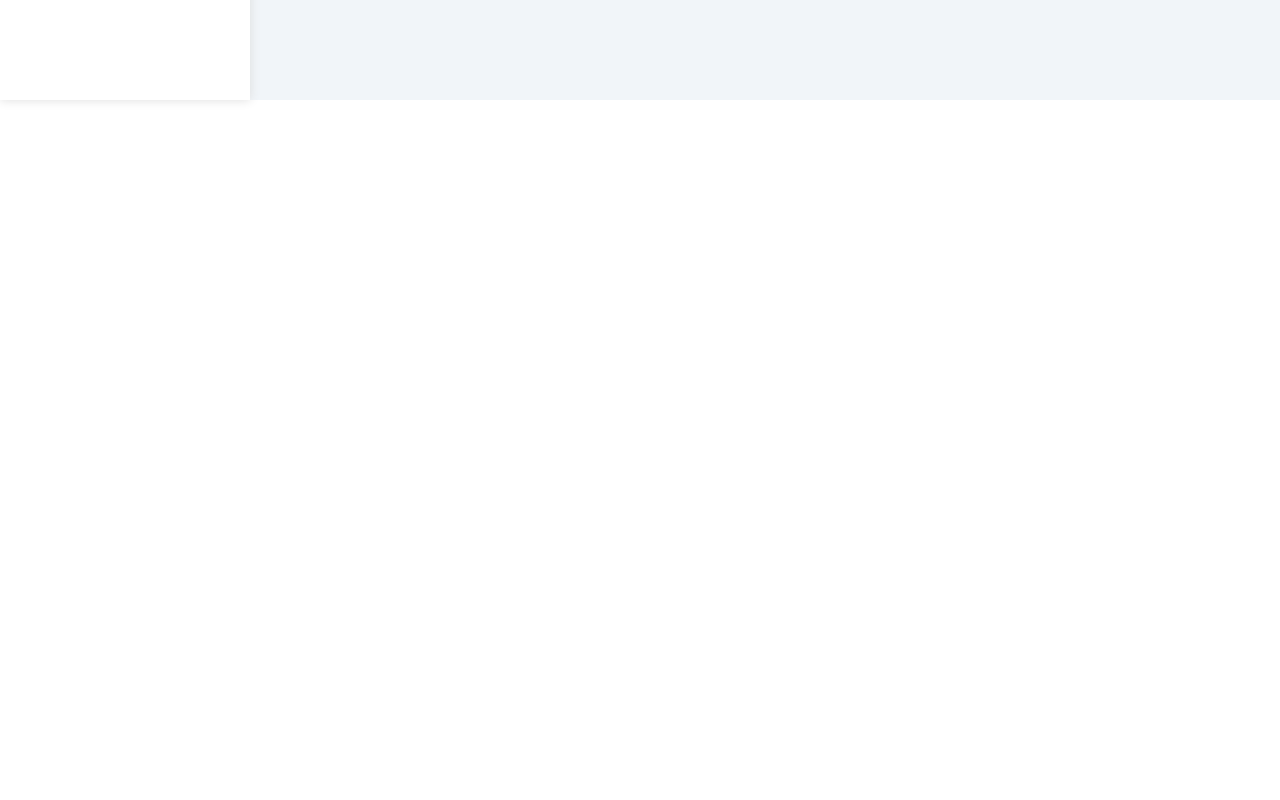
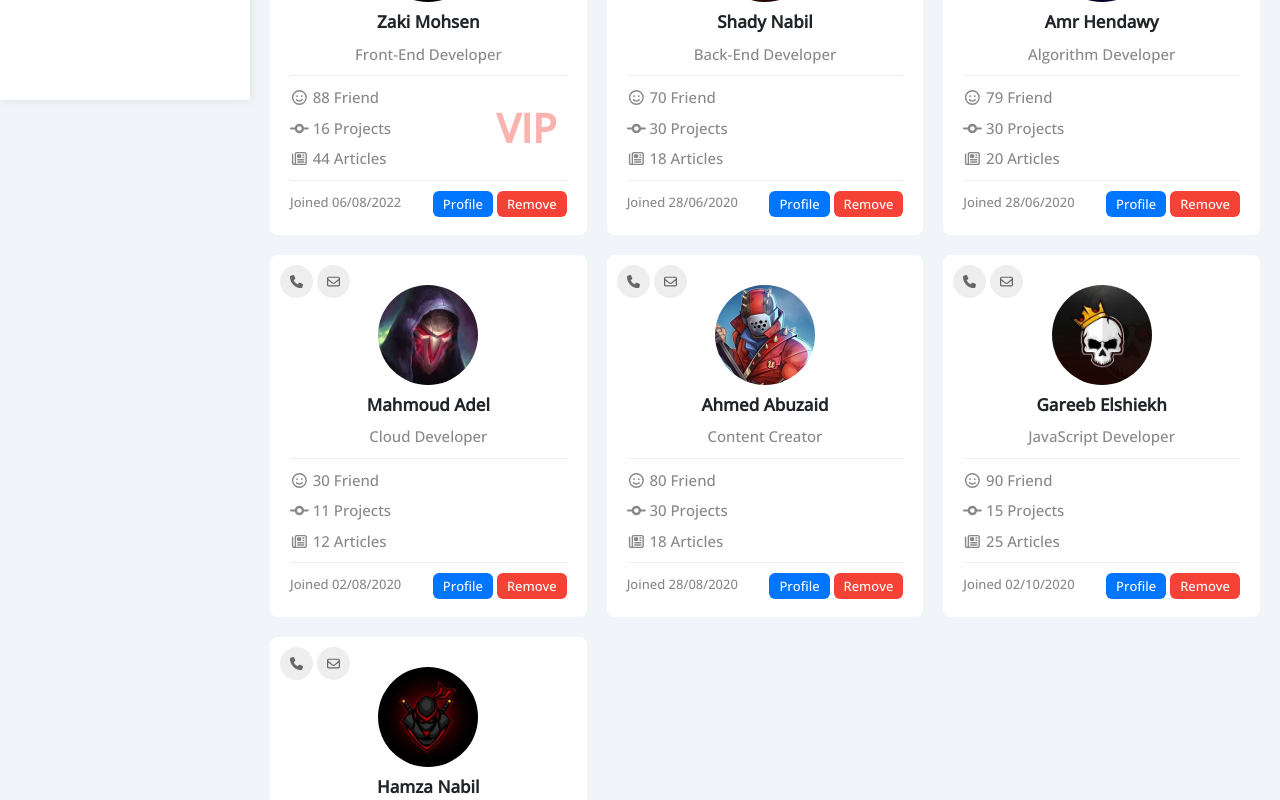
Before and after one commit to zaki164/Atsky, a React (Create React App) app: page /Friends in a window 1280 px wide. Shown: the part 700-1500 px from the top of the page. Before the commit the page ends 800 px from the top, so only its background shows below. Built offline with nearby package versions, Linux system fonts and the light colour scheme.

Commit message:
Friends Page

```diff
--- a/src/constants/data.js
+++ b/src/constants/data.js
@@ -583,6 +583,314 @@ const CoursesData = [
   },
 ];
 
+const FriendsData = [
+  {
+    img: images.friend1,
+    name: "Ahmed Nasser",
+    job: "JavaScript Developer",
+    friendsNum: 99,
+    projectsNum: 15,
+    articlesNum: 25,
+    joined: "02/10/2021",
+    vip: true,
+  },
+  {
+    img: images.friend2,
+    name: "Omar Fathy",
+    job: "Cloud Developer",
+    friendsNum: 30,
+    projectsNum: 11,
+    articlesNum: 12,
+    joined: "02/08/2020",
+    vip: false,
+  },
+  {
+    img: images.friend3,
+    name: "Omar Ahmed",
+    job: "Mobile Developer",
+    friendsNum: 80,
+    projectsNum: 20,
+    articlesNum: 18,
+    joined: "02/06/2020",
+    vip: false,
+  },
+  {
+    img: images.friend4,
+    name: "Zaki Mohsen",
+    job: "Front-End Developer",
+    friendsNum: 88,
+    projectsNum: 16,
+    articlesNum: 44,
+    joined: "06/08/2022",
+    vip: true,
+  },
+  {
+    img: images.friend5,
+    name: "Shady Nabil",
+    job: "Back-End Developer",
+    friendsNum: 70,
+    projectsNum: 30,
+    articlesNum: 18,
+    joined: "28/06/2020",
+    vip: false,
+  },
+  {
+    img: images.friend2,
+    name: "Amr Hendawy",
+    job: "Algorithm Developer",
+    friendsNum: 79,
+    projectsNum: 30,
+    articlesNum: 20,
+    joined: "28/06/2020",
+    vip: false,
+  },
+  {
+    img: images.friend3,
+    name: "Mahmoud Adel",
+    job: "Cloud Developer",
+    friendsNum: 30,
+    projectsNum: 11,
+    articlesNum: 12,
+    joined: "02/08/2020",
+    vip: false,
+  },
+  {
+    img: images.friend1,
+    name: "Ahmed Abuzaid",
+    job: "Content Creator",
+    friendsNum: 80,
+    projectsNum: 30,
+    articlesNum: 18,
+    joined: "28/08/2020",
+    vip: false,
+  },
+  {
+    img: images.friend5,
+    name: "Gareeb Elshiekh",
+    job: "JavaScript Developer",
+    friendsNum: 90,
+    projectsNum: 15,
+    articlesNum: 25,
+    joined: "02/10/2020",
+    vip: false,
+  },
+  {
+    img: images.friend4,
+    name: "Hamza Nabil",
+    job: "Front-End Developer",
+    friendsNum: 80,
+    projectsNum: 20,
+    articlesNum: 14,
+    joined: "02/06/2020",
+    vip: true,
+  },
+];
+
+const FilesData = [
+  {
+    img: images.pdf,
+    extention: "pdf",
+    name: "Zaki",
+    date: "22/08/2021",
+    size: 5.5,
+  },
+  {
+    img: images.avi,
+    extention: "avi",
+    name: "Admin",
+    date: "20/06/2020",
+    size: 14.2,
+  },
+  {
+    img: images.eps,
+    extention: "eps",
+    name: "Uploader",
+    date: "20/06/2020",
+    size: 22.4,
+  },
+  {
+    img: images.psd,
+    extention: "psd",
+    name: "Ahmed",
+    date: "20/06/2020",
+    size: 18.1,
+  },
+  {
+    img: images.dll,
+    extention: "dll",
+    name: "Coder",
+    date: "20/06/2020",
+    size: 2.2,
+  },
+  {
+    img: images.png,
+    extention: "png",
+    name: "Designer",
+    date: "20/06/2020",
+    size: 1.9,
+  },
+  {
+    img: images.dll,
+    extention: "dll",
+    name: "Coder",
+    date: "16/5/2021",
+    size: 20.5,
+  },
+  {
+    img: images.png,
+    extention: "png",
+    name: "Designer",
+    date: "16/5/2021",
+    size: 20.2,
+  },
+  {
+    img: images.psd,
+    extention: "psd",
+    name: "Coder",
+    date: "16/5/2021",
+    size: 22.5,
+  },
+  {
+    img: images.pdf,
+    extention: "pdf",
+    name: "Osama",
+    date: "16/5/2021",
+    size: 26.5,
+  },
+  {
+    img: images.avi,
+    extention: "avi",
+    name: "Uploader",
+    date: "16/5/2021",
+    size: 8.8,
+  },
+  {
+    img: images.pdf,
+    extention: "pdf",
+    name: "Admin",
+    date: "16/5/2021",
+    size: 24.4,
+  },
+  {
+    img: images.psd,
+    extention: "psd",
+    name: "Coder",
+    date: "16/5/2021",
+    size: 2.1,
+  },
+  {
+    img: images.eps,
+    extention: "eps",
+    name: "Designer",
+    date: "16/5/2021",
+    size: 4.3,
+  },
+  {
+    img: images.avi,
+    extention: "avi",
+    name: "Shawky",
+    date: "16/5/2021",
+    size: 6.2,
+  },
+  {
+    img: images.dll,
+    extention: "dll",
+    name: "Coder",
+    date: "16/5/2021",
+    size: 3.3,
+  },
+  {
+    img: images.psd,
+    extention: "psd",
+    name: "Kamal",
+    date: "07/2/2020",
+    size: 8.1,
+  },
+  {
+    img: images.eps,
+    extention: "eps",
+    name: "Admin",
+    date: "07/2/2020",
+    size: 4.4,
+  },
+  {
+    img: images.dll,
+    extention: "dll",
+    name: "Ahmed",
+    date: "07/2/2020",
+    size: 3.2,
+  },
+  {
+    img: images.avi,
+    extention: "avi",
+    name: "Uploader",
+    date: "07/2/2020",
+    size: 3.3,
+  },
+  {
+    img: images.pdf,
+    extention: "pdf",
+    name: "Designer",
+    date: "07/2/2020",
+    size: 2.1,
+  },
+  {
+    img: images.psd,
+    extention: "psd",
+    name: "Coder",
+    date: "07/2/2020",
+    size: 3.6,
+  },
+  {
+    img: images.avi,
+    extention: "avi",
+    name: "Admin",
+    date: "07/2/2020",
+    size: 2.5,
+  },
+  {
+    img: images.dll,
+    extention: "dll",
+    name: "Hamza",
+    date: "07/2/2020",
+    size: 1.5,
+  },
+  {
+    img: images.psd,
+    extention: "psd",
+    name: "Designer",
+    date: "07/2/2020",
+    size: 7.7,
+  }
+];
+
+const PlansData = [
+  {
+    plan: "Free",
+    price: 0.00,
+    color: "green",
+    allow: ["Access All Text Lessons", "Access All Videos Lessons", "Appear On Leaderboard"],
+    blocked: ["Browse Content Without Ads", "Access All Assignments", "Get Daily Prizes", "Earn Certificate", "1 GB Space For Hosting Files", "Access Badge System"],
+    current: true
+  },
+  {
+    plan: "Basic",
+    price: 7.99,
+    color: "blue",
+    allow: ["Access All Text Lessons", "Access All Videos Lessons", "Appear On Leaderboard", "Browse Content Without Ads", "Access All Assignments", "Get Daily Prizes", "Earn Certificate"],
+    blocked: ["1 GB Space For Hosting Files", "Access Badge System"],
+    current: false
+  },
+  {
+    plan: "Premium",
+    price: 0.00,
+    color: "green",
+    allow: ["Access All Text Lessons", "Access All Videos Lessons", "Appear On Leaderboard", "Browse Content Without Ads", "Access All Assignments", "Get Daily Prizes", "Earn Certificate", "1 GB Space For Hosting Files", "Access Badge System"],
+    blocked: [],
+    current: true
+  },
+];
+
 const data = {
   nav,
   LatestUploadsData,
@@ -601,6 +909,9 @@ const data = {
   ServerNames,
   ProjectsData,
   CoursesData,
+  FriendsData,
+  FilesData,
+  PlansData,
 }
 
 export default data
--- a/src/pages/Files/Files.scss
+++ b/src/pages/Files/Files.scss
@@ -0,0 +1,8 @@
+@import '../../sass/helpers';
+
+.Files {
+  .wrapper {
+    @include wrapper(400px, 200px);
+
+  }
+}
--- a/src/pages/Friends/Friends.jsx
+++ b/src/pages/Friends/Friends.jsx
@@ -1,11 +1,49 @@
+import { faEnvelope, faFaceSmile, faNewspaper } from '@fortawesome/free-regular-svg-icons';
+import { faCodeCommit, faPhone } from '@fortawesome/free-solid-svg-icons';
+import { FontAwesomeIcon } from '@fortawesome/react-fontawesome';
+import { Link } from 'react-router-dom';
+import { data } from '../../constants'
 import "./Friends.scss";
 
 const Friends = () => {
+  const handleClick = (e) => {
+    e.currentTarget.offsetParent.style.display = "none";
+  }
   return (
-    <main>
+    <main className='Friends'>
       <h1>Friends</h1>
       <div className="wrapper">
-
+        {
+          data.FriendsData.map((box, i) =>
+          (
+            <section className="friend_box position-relative" key={i}>
+              <div className='contact position-absolute'>
+                <FontAwesomeIcon icon={faPhone} className="me-1" />
+                <FontAwesomeIcon icon={faEnvelope} />
+              </div>
+              <div className="head flex_center flex-column">
+                <img src={box.img} alt="friendImg" />
+                <h4 className='mb-0'>{box.name}</h4>
+                <p className='p_custom mb-0'>{box.job}</p>
+              </div>
+              <div className="details position-relative">
+                <p className='p_custom mb-2'><FontAwesomeIcon icon={faFaceSmile} className="me-1" fixedWidth />{box.friendsNum} Friend</p>
+                <p className='p_custom mb-2'><FontAwesomeIcon icon={faCodeCommit} className="me-1" fixedWidth />{box.projectsNum} Projects</p>
+                <p className='p_custom mb-0'><FontAwesomeIcon icon={faNewspaper} className="me-1" fixedWidth />{box.articlesNum} Articles</p>
+                {
+                  box.vip && <div className='vip'>VIP</div>
+                }
+              </div>
+              <div className="footer flex_between">
+                <p className='p_custom mb-0'>Joined {box.joined}</p>
+                <div className="options">
+                  <Link to="/profile" className='profile custom_btn me-1'>Profile</Link>
+                  <Link to="#" className='remove custom_btn' onClick={handleClick}>Remove</Link>
+                </div>
+              </div>
+            </section>
+          ))
+        }
       </div>
     </main>
   )
--- a/src/pages/Friends/Friends.scss
+++ b/src/pages/Friends/Friends.scss
@@ -0,0 +1,76 @@
+@import '../../sass/helpers';
+
+.Friends {
+  .wrapper {
+    @include wrapper(300px, 200px);
+    .friend_box {
+      .contact {
+        left: 10px;
+        top: 10px;
+        @include media(sm) {
+          left: 5px;
+          top: 5px;
+        }
+        svg {
+          background-color: $color3e;
+          padding: 10px;
+          border-radius: 50%;
+          font-size: 13px;
+          font-weight: bold;
+          color: #666;
+          cursor: pointer;
+          transition: $mainTransition;
+          &:hover {
+            background-color: $blueColor;
+            color: $whiteColor;
+          }
+        }
+      }
+      .head {
+        padding: 10px 0;
+        gap: 10px;
+        img {
+          width: 100px;
+          height: 100px;
+          border-radius: 50%;
+          @include media(sm) {
+            width: 80px;
+            height: 80px;
+          }
+        }
+      }
+      .details {
+        padding: 10px 0;
+        border-top: $b13e;
+        border-bottom: $b13e;
+        .vip {
+          position: absolute;
+          right: 10px;
+          top: 50%;
+          transform: translateY(-50%);
+          color: $redColor;
+          font-size: 40px;
+          font-weight: bold;
+          opacity: .4;
+          @include media(sm) {
+            font-size: 35px;
+          }
+        }
+      }
+      .footer {
+        padding-top: 10px;
+        p, a {
+          font-size: 13px;
+          @include media(sm) {
+            font-size: 12px;
+          }
+        }
+        .options {
+          .remove {
+            background-color: $redColor;
+          }
+        }
+      }
+    }
+  }
+}
--- a/src/pages/Plans/Plans.scss
+++ b/src/pages/Plans/Plans.scss
@@ -0,0 +1,8 @@
+@import '../../sass/helpers';
+
+.Plans {
+  .wrapper {
+    @include wrapper(400px, 200px);
+
+  }
+}
```
Also changed, not shown: src/constants/images.js (+10 -0 lines).
